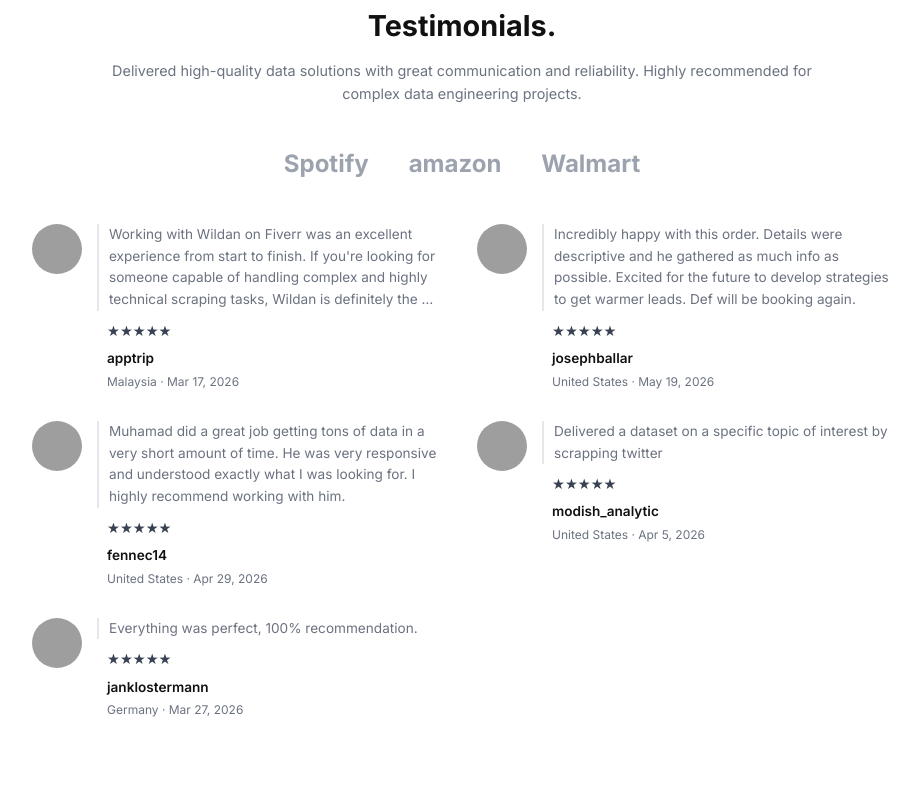
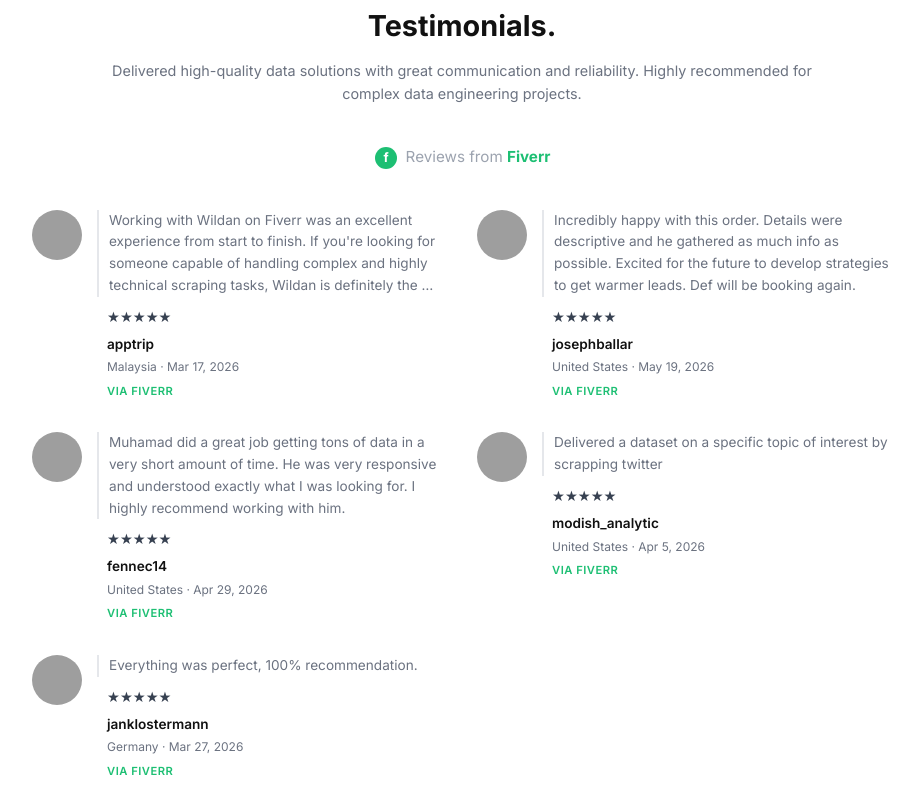
Before and after one commit to Revaliza123/Porfolio-Client, a plain HTML site: page index.html in a window 1280 px wide. Shown: the part 2636-3432 px from the top of the page, without its empty margins (178-1097 px from the left). Drawn offline with Linux system fonts and the light colour scheme; grey boxes are pictures that could not be loaded.

Commit message:
update: source reviews

```diff
--- a/index.html
+++ b/index.html
@@ -235,10 +235,12 @@
           reliability. Highly recommended for complex data engineering projects.
         </p>
 
-        <div class="client-logos">
-          <span class="logo-placeholder">Spotify</span>
-          <span class="logo-placeholder">amazon</span>
-          <span class="logo-placeholder">Walmart</span>
+        <div class="platform-badge">
+          <svg class="fiverr-icon" viewBox="0 0 24 24" width="24" height="24" fill="none">
+            <circle cx="12" cy="12" r="11" fill="#1dbf73" />
+            <text x="12" y="16" text-anchor="middle" fill="white" font-size="13" font-weight="bold">f</text>
+          </svg>
+          <span>Reviews from <strong>Fiverr</strong></span>
         </div>
 
         <div class="testi-grid" id="testiGrid">
--- a/script.js
+++ b/script.js
@@ -182,10 +182,16 @@
   meta.appendChild(nameEl);
   meta.appendChild(details);
 
+  // Source badge — Fiverr
+  const source = document.createElement("span");
+  source.className = "testi-source";
+  source.textContent = "via Fiverr";
+
   // Assemble
   content.appendChild(text);
   content.appendChild(stars);
   content.appendChild(meta);
+  content.appendChild(source);
   card.appendChild(img);
   card.appendChild(content);
 
--- a/style.css
+++ b/style.css
@@ -362,14 +362,22 @@
     margin-bottom: 80px;
 }
 
-.client-logos {
+.platform-badge {
     display: flex;
+    align-items: center;
     justify-content: center;
-    gap: 40px;
+    gap: 8px;
     margin-bottom: 40px;
     color: #9ca3af;
-    font-size: 1.5rem;
-    font-weight: bold;
+    font-size: 0.95rem;
+}
+
+.platform-badge strong {
+    color: #1dbf73;
+}
+
+.fiverr-icon {
+    flex-shrink: 0;
 }
 
 .testi-grid {
@@ -423,6 +431,17 @@
     color: var(--text-muted);
 }
 
+.testi-source {
+    display: inline-block;
+    margin-top: 6px;
+    padding-left: 10px;
+    font-size: 0.7rem;
+    font-weight: 600;
+    color: #1dbf73;
+    text-transform: uppercase;
+    letter-spacing: 0.5px;
+}
+
 .error-message {
     text-align: center;
     color: var(--text-muted);
@@ -469,4 +488,8 @@
     .stars {
         padding-left: 0;
     }
+
+    .testi-source {
+        padding-left: 0;
+    }
 }
```
